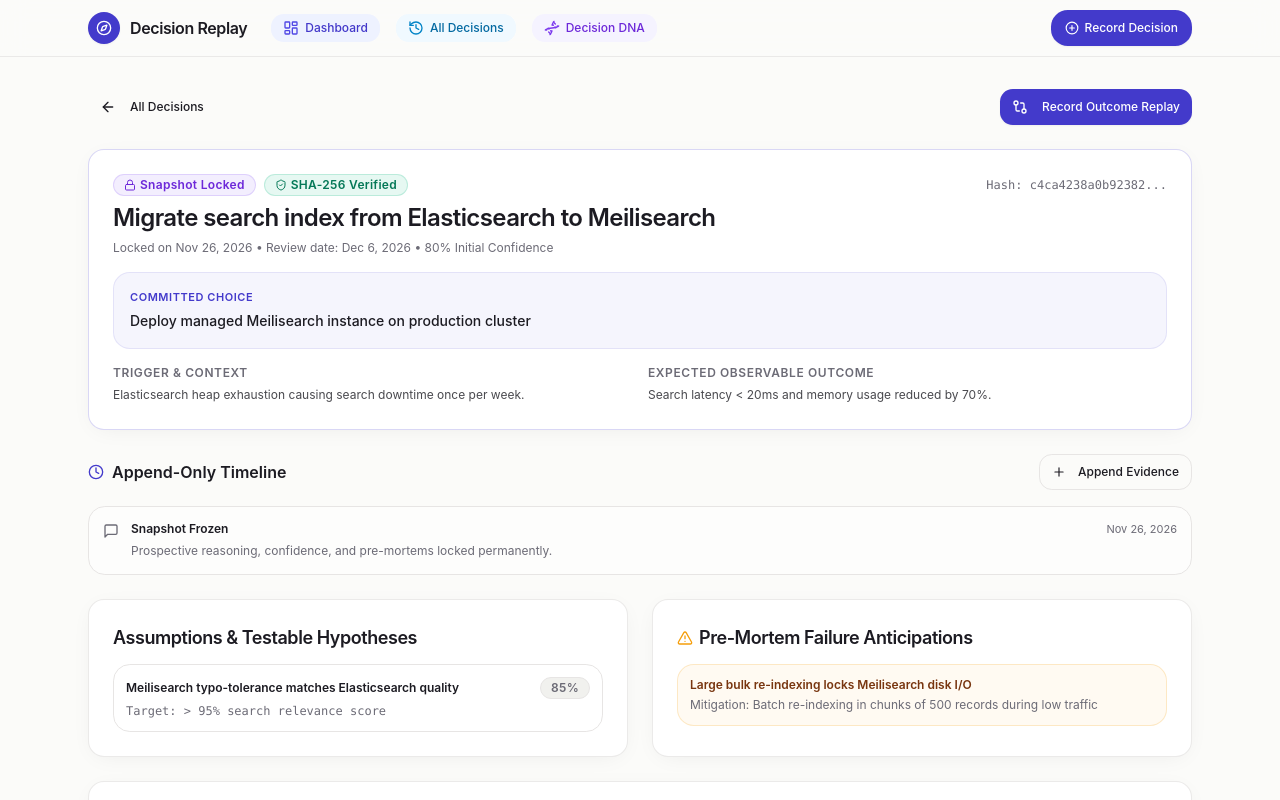
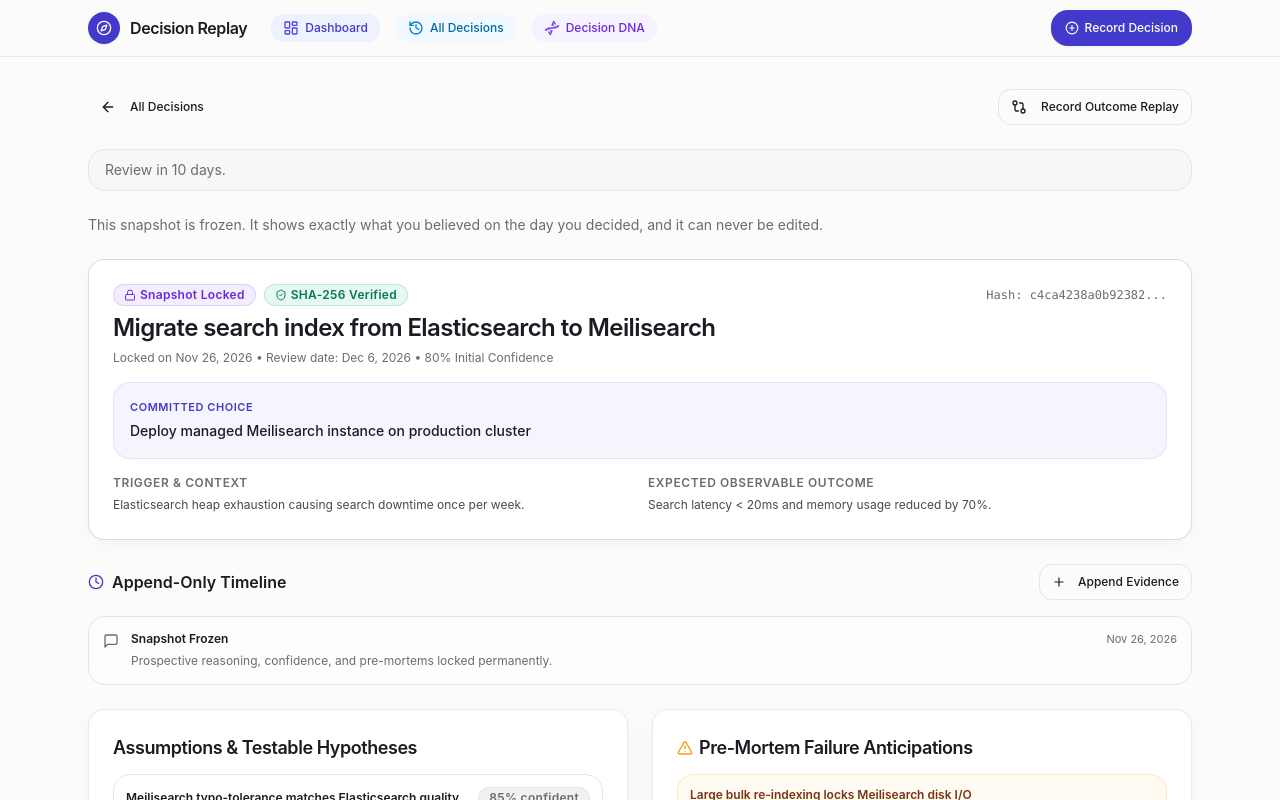
Before and after one commit to Tm-Beta/decision-replay-frontend, a Next.js app: page /decisions/demo-1 in a window 1280 px wide. Shown: the top 800 px of the page. Built offline with nearby package versions, Linux system fonts and the light colour scheme; no server answers.

Commit message:
style: clearer review status, button emphasis and labels on detail page

```diff
--- a/src/app/decisions/[id]/page.tsx
+++ b/src/app/decisions/[id]/page.tsx
@@ -2,10 +2,8 @@
 // RESPONSIBLE MEMBER: Member B (Frontend Lead - Creation Wizard & Snapshot UI)
 // FEATURE: Decision Snapshot & Timeline Inspection View
 //
-// TODO: [Member B]
-// 1. Fetch decision details via `decisionService.getDecisionById(id)`.
-// 2. Render SnapshotTimeline component displaying immutable snapshot and verified hash.
-// 3. Render Pre-Mortem failure scenarios and assumptions cards.
+// Fetches the decision, shows the frozen snapshot with the append-only timeline,
+// and breaks down assumptions, pre-mortems and alternatives.
 // ==============================================================================
 
 "use client";
@@ -20,6 +18,12 @@ import { Card, CardHeader, CardTitle, CardContent } from "@/components/ui/card";
 import { Button } from "@/components/ui/button";
 import { Badge } from "@/components/ui/badge";
 import { GitCompare, AlertTriangle, Split, ArrowLeft } from "lucide-react";
+
+function daysUntil(dateStr: string | null): number | null {
+  if (!dateStr) return null;
+  const ms = new Date(dateStr).getTime() - Date.now();
+  return Math.ceil(ms / 86400000);
+}
 
 export default function DecisionDetailPage() {
   const params = useParams();
@@ -105,6 +109,9 @@ export default function DecisionDetailPage() {
     );
   }
 
+  const daysLeft = daysUntil(decision.reviewDate);
+  const reviewDue = daysLeft !== null && daysLeft <= 0;
+
   return (
     <div className="space-y-6">
       {/* Top Navigation */}
@@ -116,12 +123,32 @@ export default function DecisionDetailPage() {
         </Link>
 
         <Link href={`/decisions/${decision.id}/replay`}>
-          <Button size="sm">
+          <Button size="sm" variant={reviewDue || decision.outcome ? "default" : "outline"}>
             <GitCompare className="h-4 w-4 mr-1.5" />
             {decision.outcome ? "View Replay Comparison" : "Record Outcome Replay"}
           </Button>
         </Link>
       </div>
+
+      {/* Time until review */}
+      {decision.reviewDate && !decision.outcome && daysLeft !== null && (
+        <div
+          className={`rounded-xl border px-4 py-2.5 text-sm ${
+            reviewDue
+              ? "border-amber-500/30 bg-amber-500/10 text-amber-800"
+              : "border-border bg-muted/40 text-muted-foreground"
+          }`}
+        >
+          {reviewDue
+            ? "Review due: it is time to record what actually happened."
+            : `Review in ${daysLeft} day${daysLeft === 1 ? "" : "s"}.`}
+        </div>
+      )}
+
+      <p className="text-sm text-muted-foreground">
+        This snapshot is frozen. It shows exactly what you believed on the day you decided,
+        and it can never be edited.
+      </p>
 
       {/* Snapshot and Timeline Engine */}
       <SnapshotTimeline
@@ -146,7 +173,7 @@ export default function DecisionDetailPage() {
                 <div key={i} className="p-3 rounded-xl border border-border bg-card/60 text-xs space-y-1">
                   <div className="flex items-center justify-between">
                     <span className="font-semibold text-foreground">{a.statement}</span>
-                    <Badge tone="default">{a.confidence}%</Badge>
+                    <Badge tone="default">{a.confidence}% confident</Badge>
                   </div>
                   {a.metricTarget && (
                     <p className="text-muted-foreground font-mono">Target: {a.metricTarget}</p>
```
